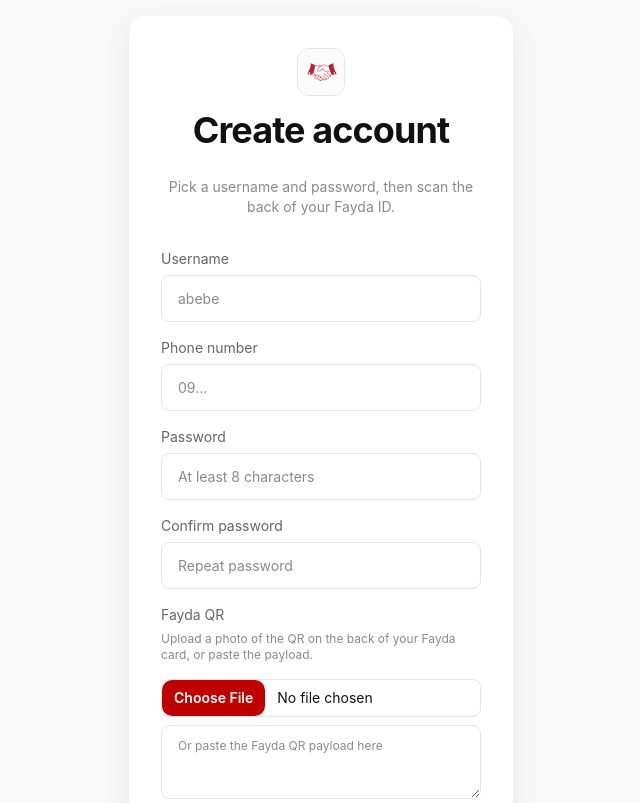
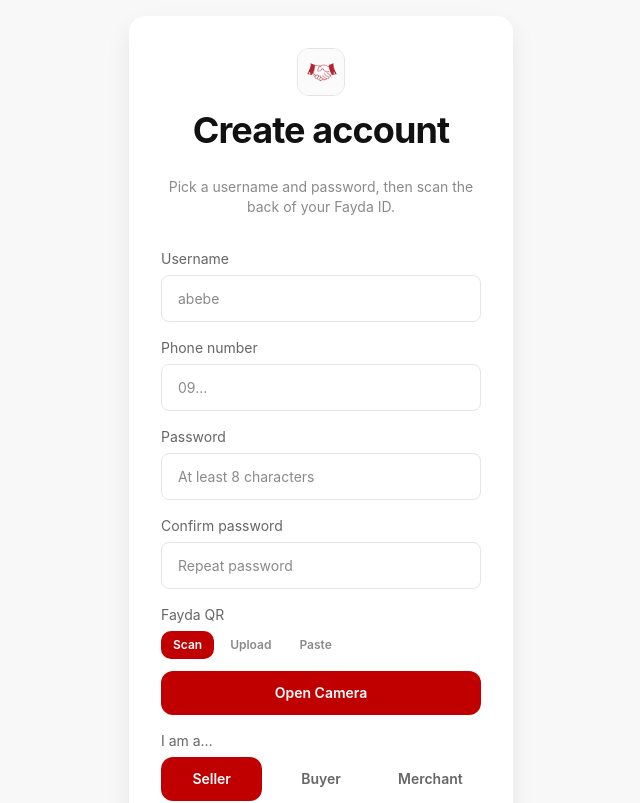
Before and after one commit to sudik2005/Escrow-ET, a React (Vite) app in the folder web/: page /register in a window 1280 px wide. Shown: the top 803 px of the page, without its empty margins (319-959 px from the left). Built offline with nearby package versions, Linux system fonts and the light colour scheme; no server answers.

Commit message:
auth fixed

```diff
--- a/web/src/components/auth/FaydaQrInput.jsx
+++ b/web/src/components/auth/FaydaQrInput.jsx
@@ -1,9 +1,79 @@
-import { useState } from 'react'
+import { useState, useRef, useEffect, useCallback } from 'react'
+import jsQR from 'jsqr'
 import { readQrFromFile } from '../../lib/readQrFromFile'
 
+const TABS = ['Scan', 'Upload', 'Paste']
+
 export default function FaydaQrInput({ value, onChange, label = 'Fayda QR' }) {
+  const [tab, setTab] = useState('Scan')
   const [fileError, setFileError] = useState(null)
   const [reading, setReading] = useState(false)
+  const [scanning, setScanning] = useState(false)
+  const [cameraError, setCameraError] = useState(null)
+  const [scanned, setScanned] = useState(false)
+
+  const videoRef = useRef(null)
+  const canvasRef = useRef(null)
+  const streamRef = useRef(null)
+  const rafRef = useRef(null)
+
+  const stopCamera = useCallback(() => {
+    if (rafRef.current) cancelAnimationFrame(rafRef.current)
+    if (streamRef.current) {
+      streamRef.current.getTracks().forEach((t) => t.stop())
+      streamRef.current = null
+    }
+    setScanning(false)
+  }, [])
+
+  const tick = useCallback(() => {
+    const video = videoRef.current
+    const canvas = canvasRef.current
+    if (!video || !canvas || video.readyState !== video.HAVE_ENOUGH_DATA) {
+      rafRef.current = requestAnimationFrame(tick)
+      return
+    }
+    const ctx = canvas.getContext('2d')
+    canvas.width = video.videoWidth
+    canvas.height = video.videoHeight
+    ctx.drawImage(video, 0, 0, canvas.width, canvas.height)
+    const imageData = ctx.getImageData(0, 0, canvas.width, canvas.height)
+    const result = jsQR(imageData.data, imageData.width, imageData.height)
+    if (result) {
+      onChange(result.data)
+      setScanned(true)
+      stopCamera()
+      return
+    }
+    rafRef.current = requestAnimationFrame(tick)
+  }, [onChange, stopCamera])
+
+  const startCamera = useCallback(async () => {
+    setCameraError(null)
+    setScanned(false)
+    try {
+      const stream = await navigator.mediaDevices.getUserMedia({
+        video: { facingMode: 'environment' },
+      })
+      streamRef.current = stream
+      if (videoRef.current) {
+        videoRef.current.srcObject = stream
+        await videoRef.current.play()
+      }
+      setScanning(true)
+      rafRef.current = requestAnimationFrame(tick)
+    } catch {
+      setCameraError('Camera access denied or unavailable. Use Upload or Paste instead.')
+    }
+  }, [tick])
+
+  // Stop camera when switching away from Scan tab
+  useEffect(() => {
+    if (tab !== 'Scan') stopCamera()
+  }, [tab, stopCamera])
+
+  // Clean up on unmount
+  useEffect(() => () => stopCamera(), [stopCamera])
 
   async function handleFile(event) {
     const file = event.target.files?.[0]
@@ -23,8 +93,72 @@
   return (
     <div>
       <label className="block text-sm text-[var(--text)] mb-1.5">{label}</label>
+
+      {/* Tab bar */}
+      <div className="flex gap-1 mb-3">
+        {TABS.map((t) => (
+          <button
+            key={t}
+            type="button"
+            onClick={() => setTab(t)}
+            className={`px-3 py-1.5 text-xs rounded-lg font-semibold transition-colors ${
+              tab === t
+                ? 'bg-[var(--brand)] text-white'
+                : 'bg-[var(--input-bg)] text-[var(--text-muted)] border border-[var(--border)]'
+            }`}
+          >
+            {t}
+          </button>
+        ))}
+      </div>
+
+      {/* Scan tab */}
+      {tab === 'Scan' && (
+        <div>
+          <canvas ref={canvasRef} className="hidden" />
+          {!scanning && !scanned && (
+            <button
+              type="button"
+              onClick={startCamera}
+              className="w-full py-3 rounded-xl bg-[var(--brand)] text-white text-sm font-semibold mb-2"
+            >
+              Open Camera
+            </button>
+          )}
+          {scanning && (
+            <div className="relative rounded-xl overflow-hidden mb-2">
+              <video
+                ref={videoRef}
+                muted
+                playsInline
+                className="w-full rounded-xl"
+              />
+              <div className="absolute inset-0 flex items-center justify-center pointer-events-none">
+                <div className="w-48 h-48 border-2 border-[var(--brand)] rounded-xl opacity-70" />
+              </div>
+              <button
+                type="button"
+                onClick={stopCamera}
+                className="absolute top-2 right-2 bg-black/50 text-white text-xs px-2 py-1 rounded-lg"
+              >
+                Cancel
+              </button>
+            </div>
+          )}
+          {scanned && (
+            <p className="text-sm text-green-500 mb-2">QR scanned successfully.</p>
+          )}
+          {cameraError && (
+            <p className="text-sm text-red-500 mb-2">{cameraError}</p>
+          )}
+        </div>
+      )}
+
+      {/* Upload tab */}
+      {tab === 'Upload' && (
+        <div>
           <p className="text-xs text-[var(--text-muted)] mb-2">
-        Upload a photo of the QR on the back of your Fayda card, or paste the payload.
+            Upload a photo of the QR on the back of your Fayda card.
           </p>
           <input
             type="file"
@@ -34,13 +168,19 @@
           />
           {reading && <p className="text-xs text-[var(--text-muted)] mb-2">Reading QR…</p>}
           {fileError && <p className="text-sm text-red-500 mb-2">{fileError}</p>}
+        </div>
+      )}
+
+      {/* Paste tab */}
+      {tab === 'Paste' && (
         <textarea
           rows={3}
           value={value}
           onChange={(e) => onChange(e.target.value)}
-        placeholder="Or paste the Fayda QR payload here"
+          placeholder="Paste the Fayda QR payload here"
           className="w-full bg-[var(--input-bg)] border border-[var(--border)] rounded-xl px-4 py-3 text-[var(--text-h)] text-xs focus:outline-none focus:border-[var(--brand)]"
         />
+      )}
     </div>
   )
 }
```
Also changed, not shown: 2 other files (tests, documents, lock files or other folders). Lines whose indentation alone changed are shown as unchanged.
